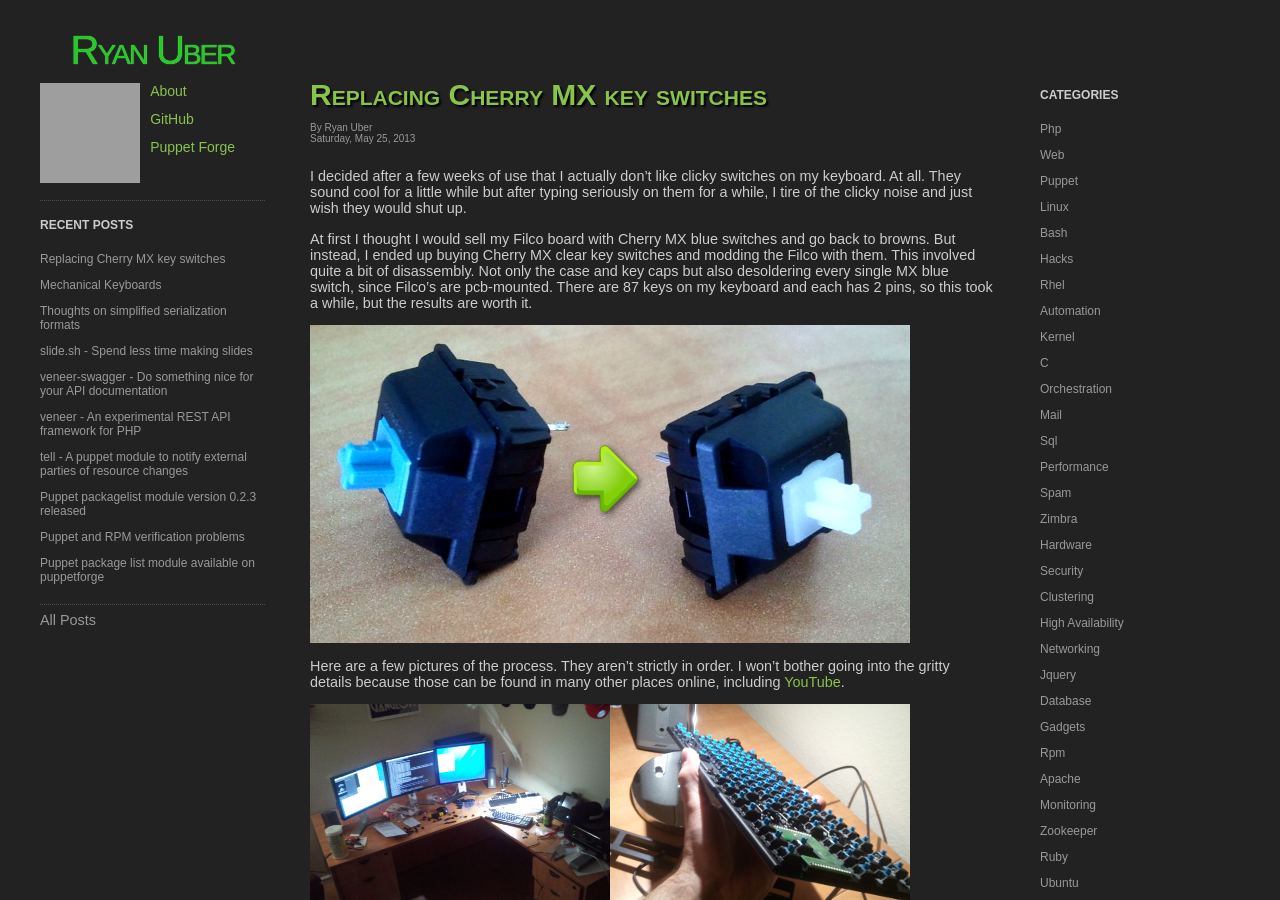
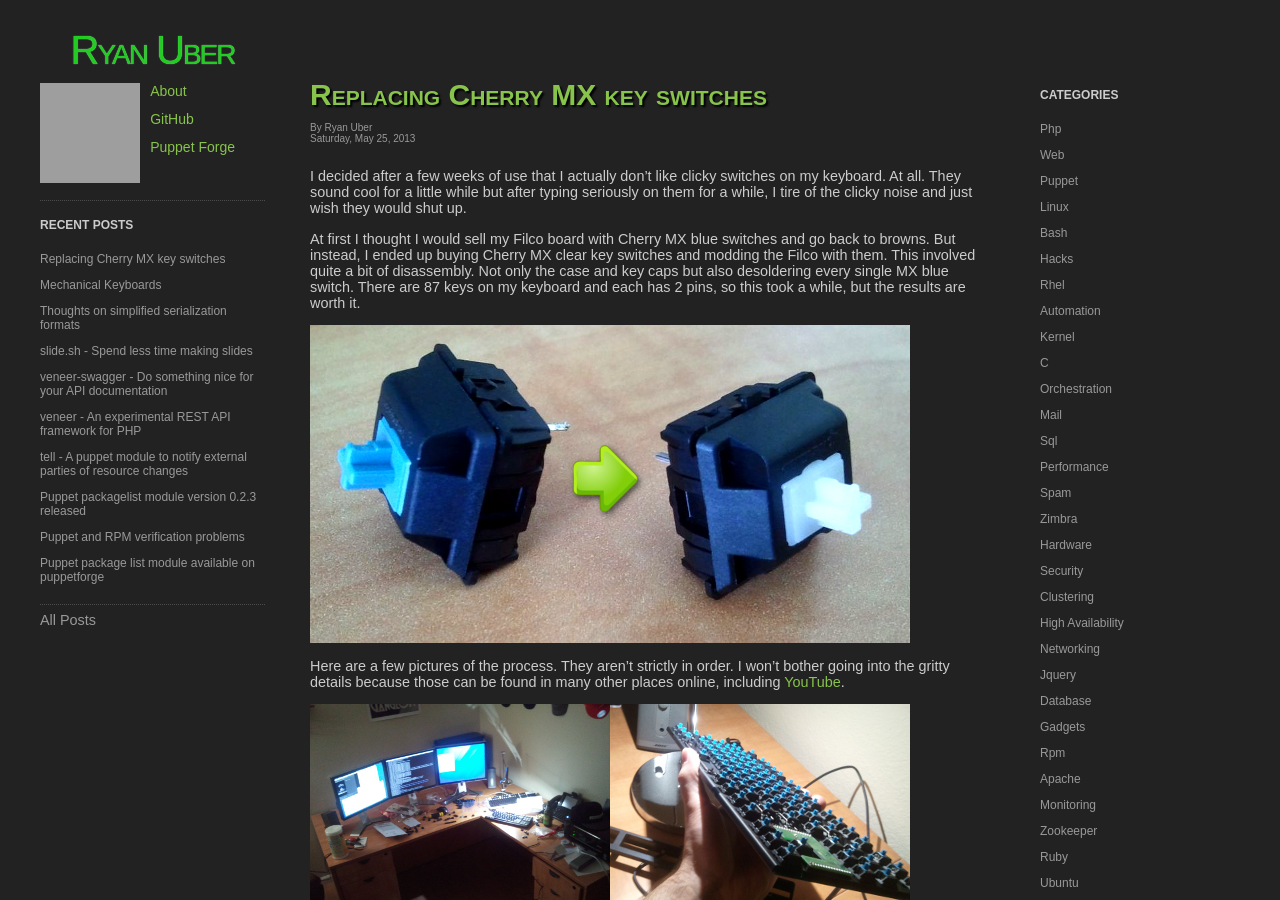
Before and after one commit to prateekiiest/prateekiie.github.io, a Jekyll site: the page built from _posts/2013-05-25-filco-mod-cherry-clear.md, in a window 1280 px wide and 900 px high. Built offline with Jekyll 4.4.1, drawn with Linux system fonts in a browser that asks for light colours; Markdown is read by kramdown in place of the engine named in the settings; grey boxes are pictures that could not be loaded.

Commit message:
Fixed mistake on pcb vs plate-mounted switches.

```diff
--- a/_posts/2013-05-25-filco-mod-cherry-clear.md
+++ b/_posts/2013-05-25-filco-mod-cherry-clear.md
@@ -15,9 +15,9 @@ would shut up.
 At first I thought I would sell my Filco board with Cherry MX blue switches and
 go back to browns. But instead, I ended up buying Cherry MX clear key switches
 and modding the Filco with them. This involved quite a bit of disassembly. Not
-only the case and key caps but also desoldering every single MX blue switch,
-since Filco's are pcb-mounted. There are 87 keys on my keyboard and each has 2
-pins, so this took a while, but the results are worth it.
+only the case and key caps but also desoldering every single MX blue switch.
+There are 87 keys on my keyboard and each has 2 pins, so this took a while, but
+the results are worth it.
 
 ![""](/assets/attachments/2013-05-25-blue_to_clear.jpg)
 
```
